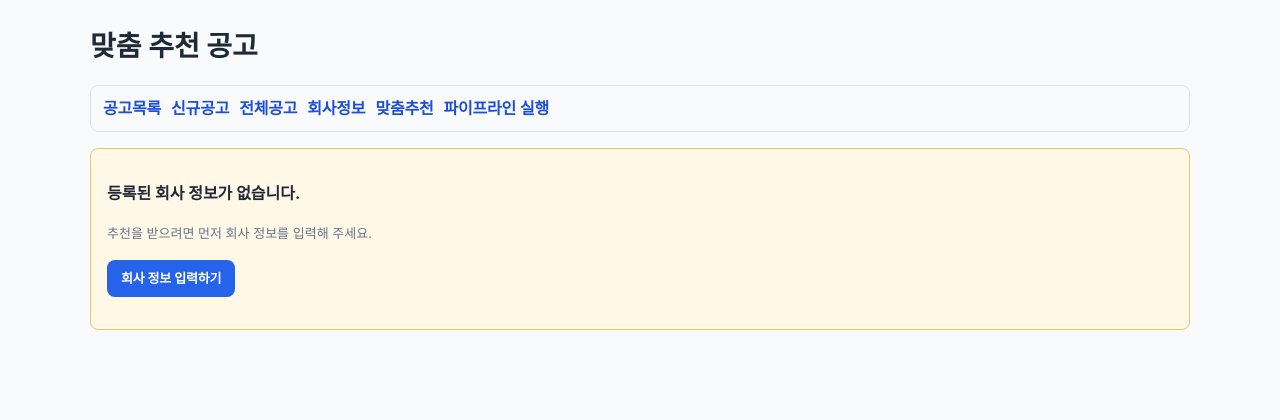
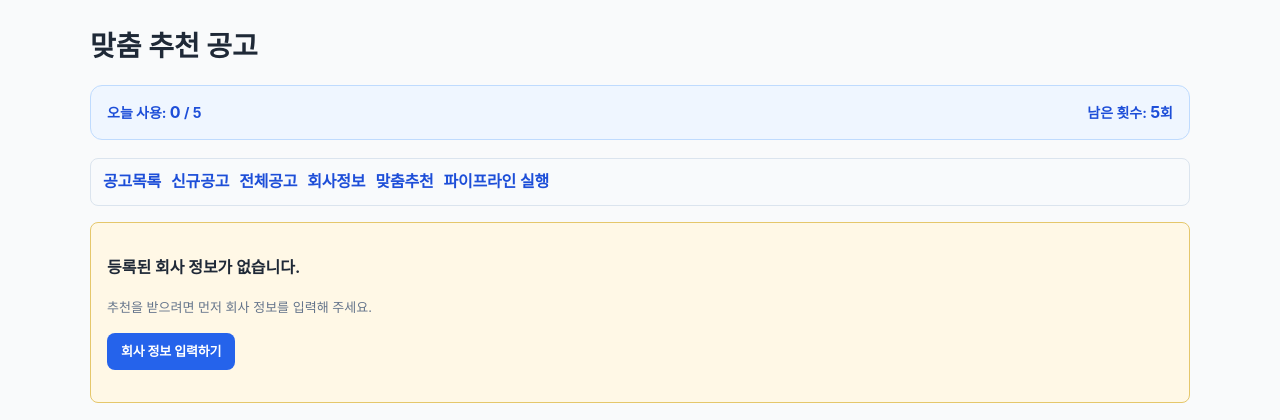
Before and after one commit to hover9710-beep/Job-bizgov-platform, a Flask app: page /recommend in a window 1280 px wide. Shown: the top 420 px of the page. Run offline with Flask 3, Linux system fonts and the light colour scheme; data that the repository does not hold is empty; some web fonts are replaced.

Commit message:
feat: 추천 페이지 사용 횟수 표시 UI 추가
Made-with: Cursor

```diff
--- a/appy.py
+++ b/appy.py
@@ -1283,6 +1283,9 @@ def recommend(company_id: Optional[int] = None):
             company_id_param=company_id,
             urgent_count=0,
             ai_count=0,
+            used_count=0,
+            remaining=5,
+            limit=5,
         )
 
     raw_vid = request.cookies.get("visitor_id")
@@ -1326,6 +1329,7 @@ def recommend(company_id: Optional[int] = None):
                 samesite="Lax",
             )
             return resp
+        remaining = max(0, 5 - used_count)
         save_user_request_log(conn, visitor_id, user_ip, action="recommend")
     finally:
         conn.close()
@@ -1340,6 +1344,9 @@ def recommend(company_id: Optional[int] = None):
             company_id_param=company_id,
             urgent_count=0,
             ai_count=0,
+            used_count=used_count,
+            remaining=remaining,
+            limit=5,
         )
         if visitor_cookie_new:
             resp = make_response(tmpl)
@@ -1368,6 +1375,9 @@ def recommend(company_id: Optional[int] = None):
         company_id_param=company_id,
         urgent_count=urgent_count,
         ai_count=ai_count,
+        used_count=used_count,
+        remaining=remaining,
+        limit=5,
     )
     if visitor_cookie_new:
         resp = make_response(tmpl)
--- a/templates/recommend.html
+++ b/templates/recommend.html
@@ -58,6 +58,21 @@
         .company-bar-name { font-size: 17px; font-weight: 700; color: #0f172a; }
         .company-bar-tags { display: flex; flex-wrap: wrap; gap: 6px; }
         .company-tag { font-size: 12px; padding: 2px 8px; border-radius: 6px; background: #e0e7ff; color: #3730a3; }
+
+        .usage-box {
+            margin: 14px 0 18px;
+            padding: 14px 16px;
+            background: #eff6ff;
+            border: 1px solid #bfdbfe;
+            border-radius: 12px;
+            color: #1d4ed8;
+            font-weight: 700;
+            font-size: 14px;
+            display: flex;
+            justify-content: space-between;
+            align-items: center;
+        }
+        .usage-box strong { font-size: 16px; }
 
         .summary-grid {
             display: grid;
@@ -218,11 +233,22 @@
             }
             .recommend-table .action-col .btn-apply:last-child { margin-bottom: 0; }
             .mail-row .btn { width: 100%; box-sizing: border-box; text-align: center; }
+
+            .usage-box {
+                flex-direction: column;
+                align-items: flex-start;
+                gap: 4px;
+                font-size: 14px;
+            }
         }
     </style>
 </head>
 <body>
     <h1>맞춤 추천 공고</h1>
+    <div class="usage-box">
+        <div>오늘 사용: <strong>{{ used_count }}</strong> / {{ limit }}</div>
+        <div>남은 횟수: <strong>{{ remaining }}</strong>회</div>
+    </div>
     <nav class="topnav">
         <a href="{{ url_for('index') }}">공고목록</a>
         <a href="{{ url_for('new_announcements') }}">신규공고</a>
```
